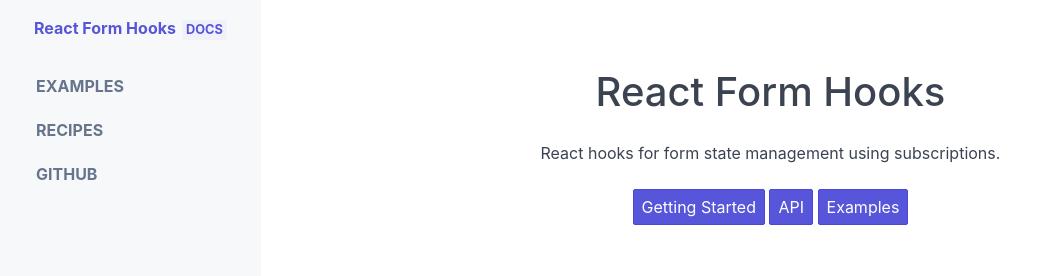
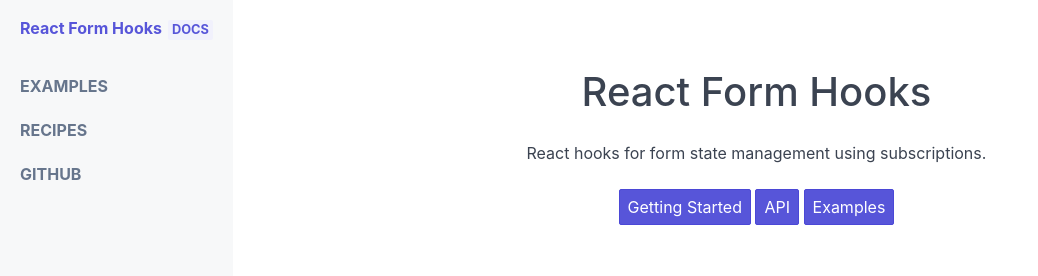
Before and after one commit to blesswinsamuel/react-form-hooks, a Gatsby site in the folder website/: page / in a window 1280 px wide. Shown: the whole page, without its empty margins (0-1038 px from the left). Built offline with nearby package versions, Linux system fonts and the light colour scheme; Gatsby itself is replaced by a stand-in of ours.

Commit message:
improved layout

```diff
--- a/website/src/components/Layout.js
+++ b/website/src/components/Layout.js
@@ -1,5 +1,5 @@
-import React from 'react'
-import { Link, graphql, useStaticQuery } from 'gatsby'
+import React, { useState } from 'react'
+import { graphql, Link, useStaticQuery } from 'gatsby'
 import 'spectre.css/dist/spectre.css'
 import 'spectre.css/dist/spectre-icons.css'
 import 'spectre.css/dist/spectre-exp.css'
@@ -47,7 +47,6 @@ const menuQuery = graphql`
 
 export default function Layout({ children }) {
   const data = useStaticQuery(menuQuery)
-  console.log(data)
 
   const getMenu = menu => {
     if (!menu) return null
@@ -76,9 +75,25 @@ export default function Layout({ children }) {
       href: 'https://github.com/blesswinsamuel/react-form-hooks',
     },
   ]
+
+  const [sidebarActive, setSidebarActive] = useState(false)
+
   return (
-    <div className="docs-container">
-      <div className={'docs-sidebar'}>
+    <div className="docs-container off-canvas off-canvas-sidebar-show">
+      {/*off-screen toggle button*/}
+      <div
+        className="c-hand off-canvas-toggle btn btn-primary btn-action"
+        onClick={() => setSidebarActive(true)}
+      >
+        <i className="icon icon-menu" />
+      </div>
+
+      <div
+        className={
+          'docs-sidebar off-canvas-sidebar' + (sidebarActive ? ' active' : '')
+        }
+        onClick={() => setSidebarActive(false)}
+      >
         <div className="docs-brand">
           <Link className="docs-logo" to="/">
             <h2>React Form Hooks</h2>
@@ -90,7 +105,12 @@ export default function Layout({ children }) {
         </div>
       </div>
 
-      <div className="docs-content">
+      <div
+        className="c-hand off-canvas-overlay"
+        onClick={() => setSidebarActive(false)}
+      />
+
+      <div className="docs-content off-canvas-content">
         <div className="docs-content-inner">{children}</div>
       </div>
     </div>
--- a/website/src/components/layout.css
+++ b/website/src/components/layout.css
@@ -3,17 +3,23 @@
   width: 100%;
   display: flex;
   flex-direction: row;
+  height: 100vh;
+}
+
+.docs-sidebar, .docs-content {
+  height: 100%;
+  -webkit-overflow-scrolling: touch;
+  overflow-y: auto;
 }
 
 .docs-sidebar {
   flex: 0 0 auto;
   background: #f7f8f9;
-  padding: 0 0.7rem;
 }
 
 .docs-content {
   flex: 1;
-  padding: 1rem 4rem;
+  padding: 1rem 3rem !important;
   min-width: 0;
 }
 
@@ -39,15 +45,20 @@
 }
 
 .docs-sidebar .docs-nav {
-  /*width: 12rem;*/
-  padding: 0 0.7rem;
+  -webkit-overflow-scrolling: touch;
+  overflow-y: auto;
+  padding: 0 1rem .5rem;
 }
 
-.nav .nav-item div {
-  color: #66758c;
-  font-size: 0.7rem;
-  padding: 0.2rem 0.4rem;
+.docs-sidebar .nav .nav-item a {
+  padding: 0;
 }
+
+/*.nav .nav-item div {*/
+  /*color: #66758c;*/
+  /*font-size: 0.7rem;*/
+  /*padding: 0.2rem 0.4rem;*/
+/*}*/
 
 .docs-nav > .nav > .nav-item > a {
   text-transform: uppercase;
@@ -59,8 +70,16 @@ code {
   color: #555555;
 }
 
-.gatsby-highlight .code {
+/**
+ * Add back the container background-color, border-radius, padding, margin
+ * and overflow that we removed from <pre>.
+ */
+.gatsby-highlight {
+  background-color: #272822;
   border-radius: 10px;
+  margin: 0.5em 0;
+  padding: 0;
+  overflow: auto;
 }
 
 .gatsby-highlight code {
@@ -78,18 +97,6 @@ code {
   padding-right: 1em;
   padding-left: 0.75em;
   border-left: 0.25em solid #666b5b;
-}
-
-/**
- * Add back the container background-color, border-radius, padding, margin
- * and overflow that we removed from <pre>.
- */
-.gatsby-highlight {
-  background-color: #272822;
-  border-radius: 0.3em;
-  margin: 0.5em 0;
-  padding: 0;
-  overflow: auto;
 }
 
 /**
```
